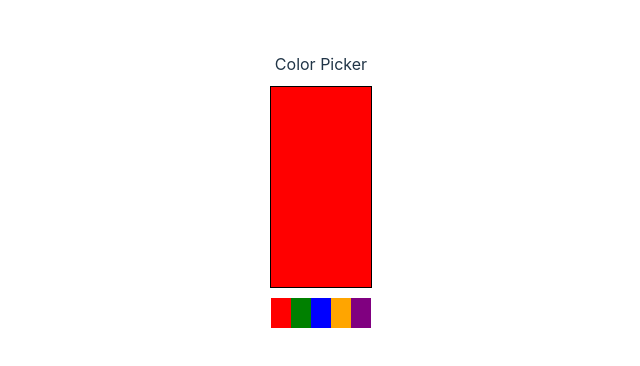
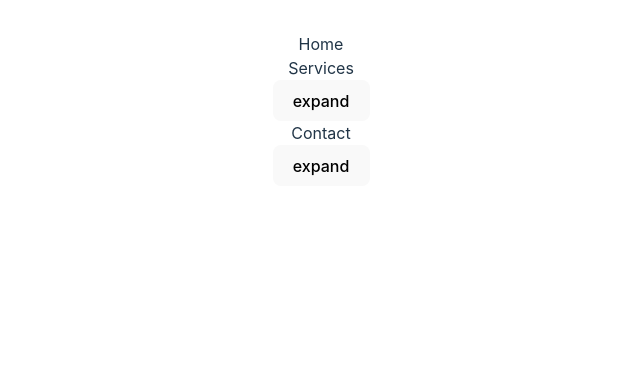
Before and after one commit to felixchen3674/react04292024, a React (Vite) app in the folder homework/react_homework/: page / in a window 1280 px wide. Shown: the top 366 px of the page, without its empty margins (319-959 px from the left). Built offline with nearby package versions, Linux system fonts and the light colour scheme.

Commit message:
menu list

```diff
--- a/homework/react_homework/src/App.tsx
+++ b/homework/react_homework/src/App.tsx
@@ -1,13 +1,6 @@
 import "./App.css";
 import ReduxTodoSolution from "./ReduxTodoSolution";
 import Day11Play from "./day11_describing_the_ui/notes";
-import Checkbox from "./day12_interactivity/ControlledComponents/Checkbox";
-import RadioGroup from "./day12_interactivity/ControlledComponents/RadioGroup";
-import TodoListApp from "./day12_interactivity/TodoListApp";
-import Select from "./day12_interactivity/ControlledComponents/Select";
-import FetchPost from "./day13_lifecycles/FetchPost";
-import SelectAllForm from "./day14_practice/SelectAllForm";
-import ShoppingCart from "./day14_practice/ShoppingCart";
 import Day12Play from "./day12_interactivity/notes";
 import Day13Play from "./day13_lifecycles/notes";
 import Day14Play from "./day14_practice";
@@ -15,14 +8,36 @@ import Day16Play from "./day16_custom_hooks/notes";
 import Day17Play from "./day17_performance/notes";
 import Day21Play from "./day21_routing/notes";
 import Day22Play from "./day22_testing";
-import ColorPicker from "./many_practices/ColorPicker";
+import MenuList from "./many_practices/MenuList";
 
 function App() {
-  const colorOptions : string[] = ['red', 'green', 'blue', 'orange', 'purple'];
+  const menuConfig = [
+    {
+      title: 'Home',
+    },
+    {
+      title: 'Services',
+      subItems: ['Cooking', 'Cleaning'],
+    },
+    {
+      title: 'Contact',
+      subItems: ['Phone', 'Mail'],
+    },
+  ];
+
   return (
     <>
+      {/* <Day11Play /> */}
+      {/* <Day12Play /> */}
+      {/* <Day13Play /> */}
+      {/* <Day14Play /> */}
+      {/* <Day16Play /> */}
+      {/* <Day17Play /> */}
+      {/* <ReduxTodoSolution /> */}
+      {/* <Day21Play /> */}
+      {/* <Day22Play /> */}
+      <MenuList menuConfig={menuConfig} />
 
-      <ColorPicker initialSelectedColor="red" colorPickerOptions={colorOptions} />
     </>
   );
 }
--- a/homework/react_homework/src/many_practices/MenuList/index.tsx
+++ b/homework/react_homework/src/many_practices/MenuList/index.tsx
@@ -1,5 +1,57 @@
-import React from "react";
+import React, { useState } from "react";
 
-export default function MenuList() {
-  return <div>MenuList</div>;
+interface MenuItem {
+  title: string;
+  subItems?: string[];
 }
+
+interface SideMenuProps {
+  menuConfig: MenuItem[];
+}
+
+const MenuList: React.FC<SideMenuProps> = ({ menuConfig }) => {
+  const [expandedMenu, setExpandedMenu] = useState<string | null>(null);
+  const handleExpand = (title: string) => {
+    // check if the title clicked is the current title, if it is, collpase it, if not, expand
+    setExpandedMenu(expandedMenu === title ? null : title);
+  };
+
+  return (
+    <div className="menu-wrapper">
+      {menuConfig.map((item) => (
+        <div
+          key={item.title}
+          data-test-id={`first-level-${item.title.toLowerCase()}`}
+        >
+          <div>{item.title}</div>
+          {/* checks if the subitem exists, and if there's actual content in it */}
+          {item.subItems && item.subItems.length > 0 && (
+            <>
+              <button
+                data-test-id={`button-${item.title.toLowerCase()}`}
+                onClick={() => handleExpand(item.title)}
+              >
+                {expandedMenu === item.title ? "hide" : "expand"}
+              </button>
+              {/* render the menu */}
+              {expandedMenu === item.title && (
+                <ul data-test-id={`ul-${item.title.toLowerCase()}`}>
+                  {item.subItems.map((subItem) => (
+                    <li
+                      key={subItem}
+                      data-test-id={`li-${item.title.toLowerCase()}-${subItem.toLowerCase()}`}
+                    >
+                      {subItem}
+                    </li>
+                  ))}
+                </ul>
+              )}
+            </>
+          )}
+        </div>
+      ))}
+    </div>
+  );
+};
+
+export default MenuList;
```
Also changed, not shown: homework/react_homework/src/day16_pattern/CustomHooks/Debounce/DebouncedInput 3.tsx (added, +27 -0 lines), homework/react_homework/src/day16_pattern/CustomHooks/Fetch/Posts 3.tsx (added, +64 -0 lines), homework/react_homework/src/day16_pattern/Ref/AutoFocusInput 3.tsx (added, +10 -0 lines), homework/react_homework/src/day16_pattern/notes/index 4.tsx (added, +21 -0 lines).
